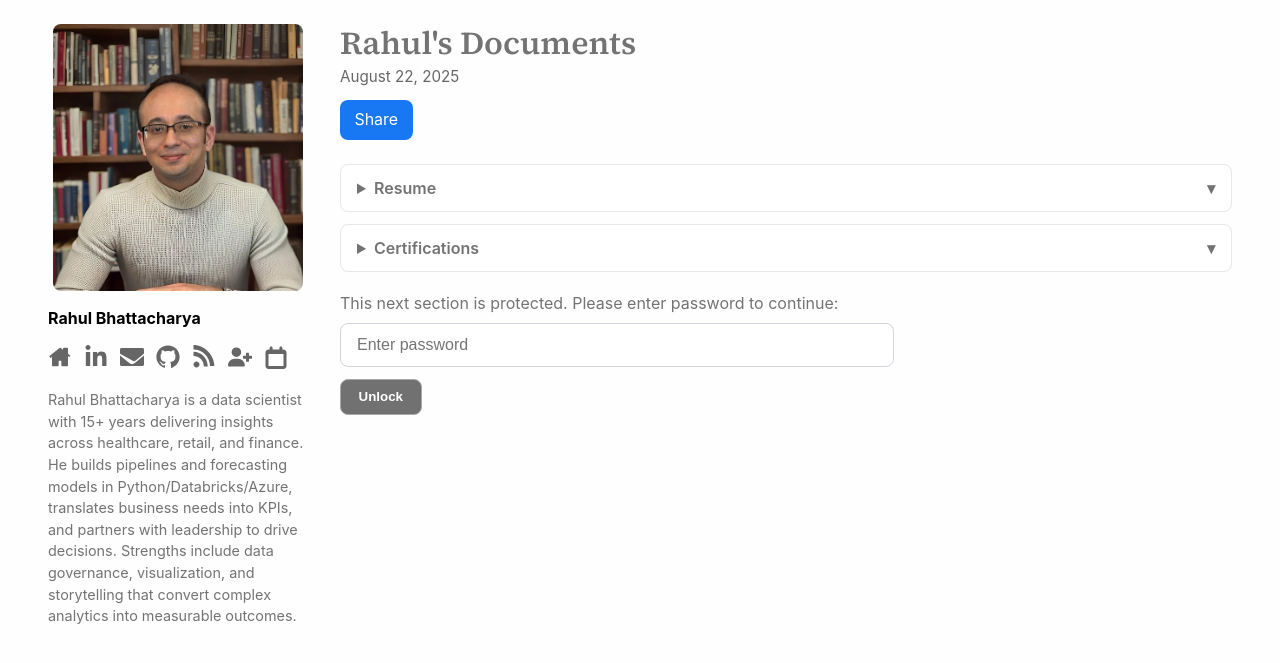
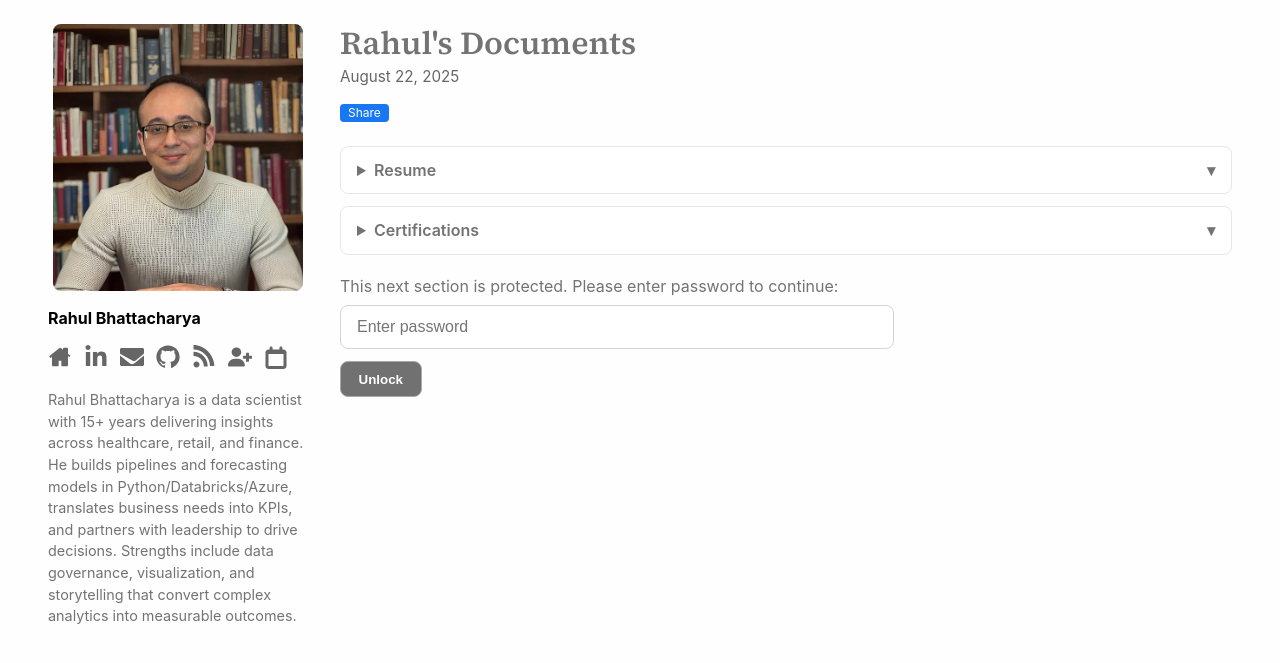
Before and after one commit to RahulBhattacharya1/RahulBhattacharya1.github.io, a Jekyll site: the page built from _posts/2025-08-22-bio.md, in a window 1280 px wide. Shown: the top 663 px of the page. Built offline with Jekyll 4.4.1, drawn with Linux system fonts in a browser that asks for light colours.

Commit message:
Update main.scss

```diff
--- a/assets/css/main.scss
+++ b/assets/css/main.scss
@@ -142,7 +142,16 @@
 /* Post title + hero image */
 .post-header { margin-bottom: 1.5rem; }
 .post-title  { font-size: 2rem; line-height: 1.2; margin: 0 0 0.25rem; }
-.post-meta   { color: #666; font-size: 0.95rem; margin: 0 0 0.75rem; }
+
+.post-meta {
+  color: #666;
+  font-size: 0.95rem;
+  margin: 0 0 0.75rem;
+
+  display: flex;
+  align-items: center;
+  gap: 8px; /* space between date and button */
+}
 
 .post-hero img {
   display: block;
@@ -282,9 +291,13 @@
 .btn:active { transform: translateY(0); }
 
 .btn--share {
-  background: #1877f2;   /* Facebook blue */
+  background: #1877f2;   /* blue background */
   color: #fff;
   border: none;
+  font-size: 0.75rem;    /* smaller text */
+  padding: 2px 8px;      /* slim padding */
+  line-height: 1.2;
+  border-radius: 4px;
 }
 
 .btn--share:hover {
```
